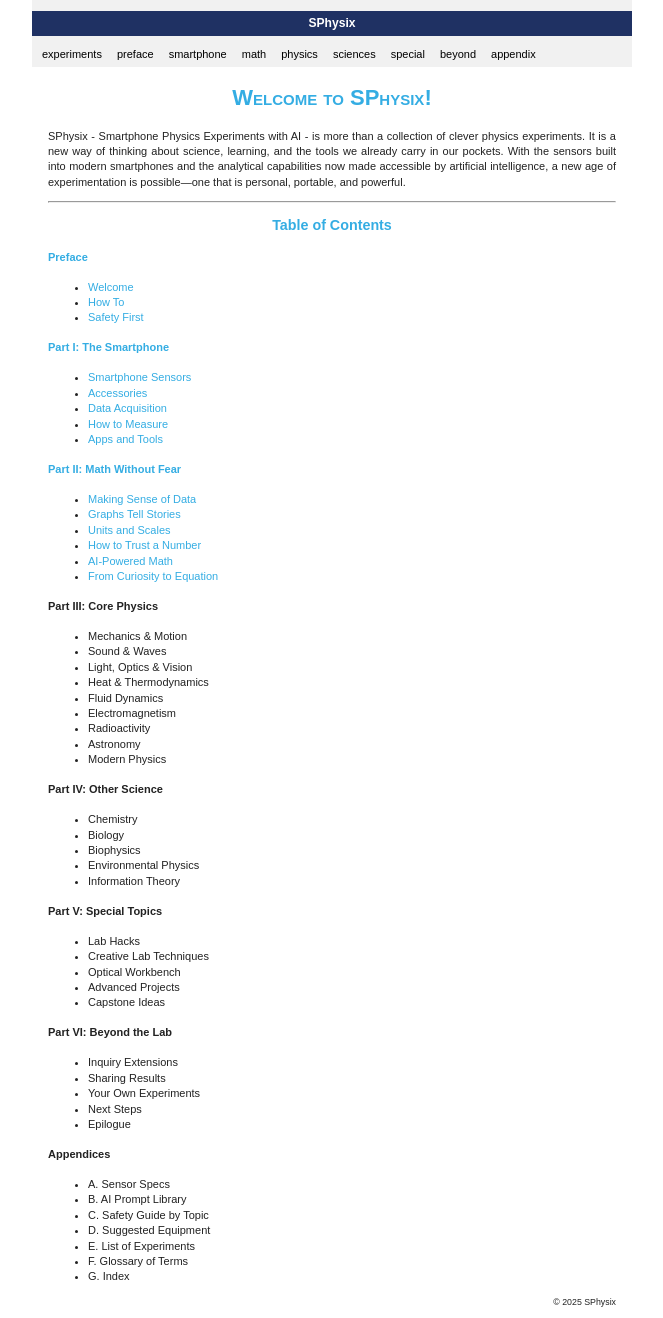
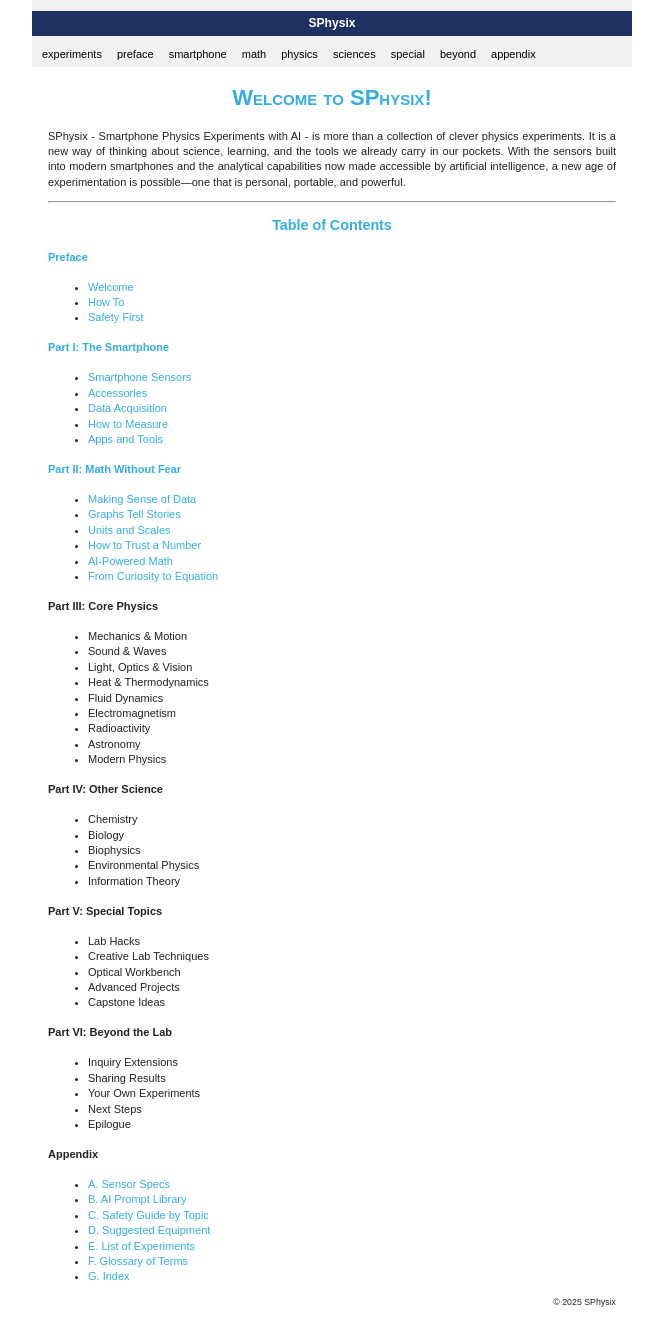
Before and after one commit to rplano/sphysix, a Jekyll site: the page built from index.md, in a window 1280 px wide. Shown: the whole page, without its empty margins (308-971 px from the left). Built offline with Jekyll 4.4.1, drawn with Linux system fonts in a browser that asks for light colours.

Commit message:
appendix modified

```diff
--- a/index.md
+++ b/index.md
@@ -62,11 +62,11 @@ SPhysix - Smartphone Physics Experiments with AI - is more than a collection of
 - Next Steps
 - Epilogue
 
-#### Appendices
-- A. Sensor Specs
-- B. AI Prompt Library
-- C. Safety Guide by Topic
-- D. Suggested Equipment
-- E. List of Experiments
-- F. Glossary of Terms
-- G. Index
+#### Appendix
+- [A. Sensor Specs](chapters/A_Sensors.html)
+- [B. AI Prompt Library](chapters/B_Prompts.html)
+- [C. Safety Guide by Topic](chapters/C_Safety.html)
+- [D. Suggested Equipment](chapters/D_Equipment.html)
+- [E. List of Experiments](chapters/E_Experiments.html)
+- [F. Glossary of Terms](chapters/F_Glossary.html)
+- [G. Index](chapters/G_Index.html)
```
